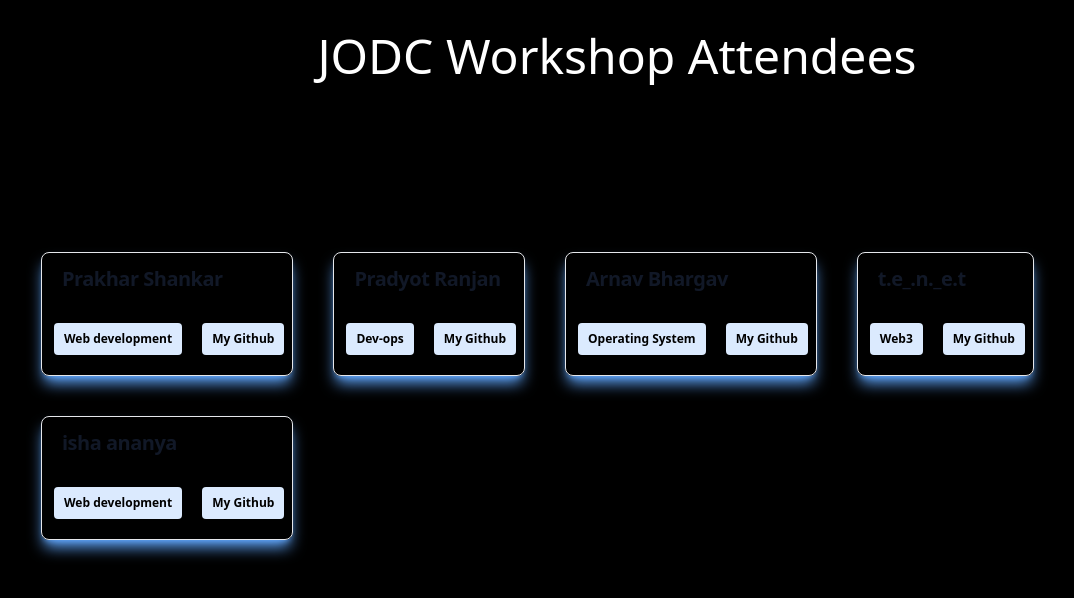
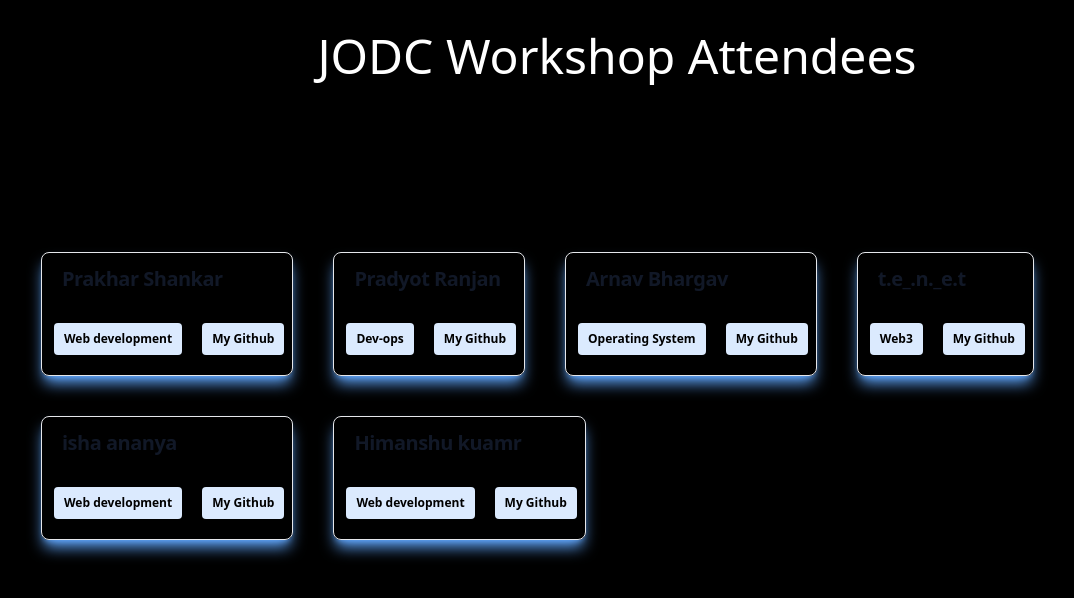
Before and after one commit to Prakhar-Shankar/WebDev-Workshop, a Next.js app: page / in a window 1280 px wide. Shown: the top 598 px of the page, without its empty margins (23-1097 px from the left). Built offline with nearby package versions, Linux system fonts and the light colour scheme.

Commit message:
Update cardData.js

```diff
--- a/components/cardData.js
+++ b/components/cardData.js
@@ -37,7 +37,14 @@ const cardData = [
 
     },
 
-    // Add more card objects here
+        {
+      name: " Himanshu kuamr",
+      favDomain: "Web development",
+      link: "https://github.com/himansh2506"
+
+    },
+
+
   ];
 
   export default cardData;
```
